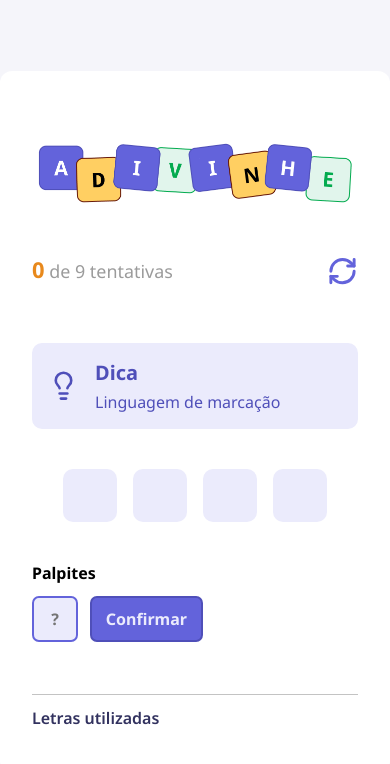
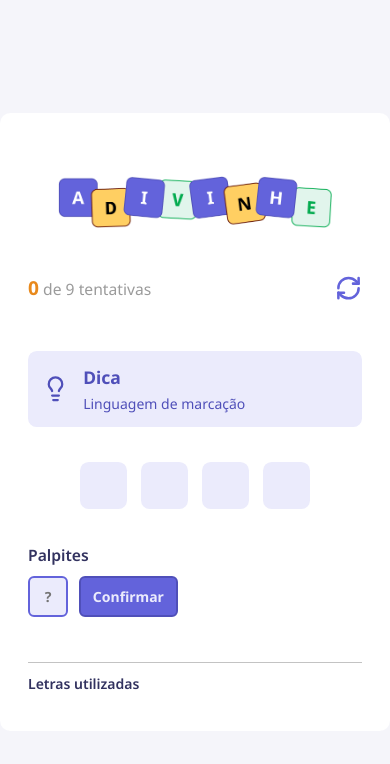
Before and after one commit to Elly-GB/fullstack.guess, a React (Vite) app: page / in a window 390 px wide. Shown: the top 764 px of the page. Built offline with nearby package versions, Linux system fonts and the light colour scheme.

Commit message:
added shake animation

```diff
--- a/src/app.module.css
+++ b/src/app.module.css
@@ -9,6 +9,8 @@
 
 .container main {
   width: 556px;
+  display: flex;
+  flex-direction: column;
 
   background-color: white;
   padding: 2rem;
@@ -26,9 +28,47 @@
   gap: 1rem;
 }
 
+.container main h4 {
+  color: #32325f;
+  font-size: 1.12rem;
+  font-weight: 600;
+}
+
 .guess {
   display: flex;
   gap: .75rem;
 
   margin-top: .75rem;
 }
+
+@media (max-width: 425px) {
+  :root {
+    font-size: 14px;
+  }
+
+  .container main {
+    width: 100%;
+  }
+}
+
+@keyframes shake {
+  0% {
+    transform: translateX(0)
+  }
+
+  25% {
+    transform: translateX(-10px)
+  }
+
+  50% {
+    transform: translateX(10px)
+  }
+
+  75% {
+    transform: translateX(-10px)
+  }
+
+  100% {
+    transform: translateX(0)
+  }
+}
```
